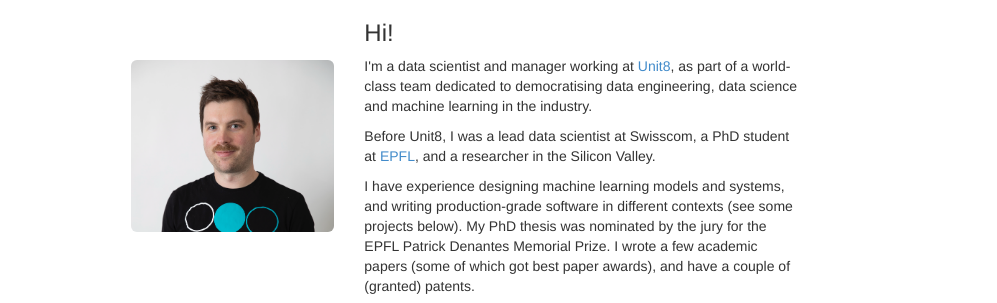
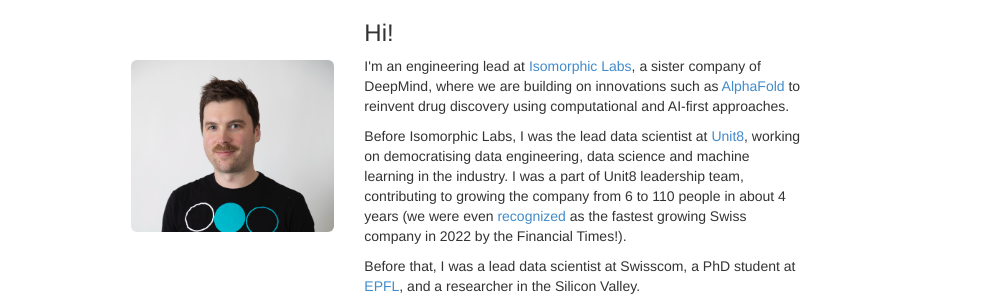
Before and after one commit to hrzn/hrzn.github.io, a plain HTML site: page index.html in a window 1280 px wide. Shown: the top 303 px of the page, without its empty margins (174-1171 px from the left). Drawn offline with nearby package versions, Linux system fonts and the light colour scheme; some packages are replaced by stand-ins of ours; a script that the page names is missing.

Commit message:
update page

```diff
--- a/index.html
+++ b/index.html
@@ -34,32 +34,6 @@
 
 <body>
 
-    <!--
-    <header id="top" class="container">
-		<nav id="nav" class="navbar navbar-default" role="navigation">
-			<div id="innerNav">
-				<div class="navbar-header">
-					<button type="button" class="navbar-toggle" data-toggle="collapse"
-						data-target=".navbar-ex1-collapse">
-						<span class="sr-only">Toggle navigation</span> <span
-							class="icon-bar"></span> <span class="icon-bar"></span> <span
-							class="icon-bar"></span>
-					</button>
-					<a class="navbar-brand" href="#top">Julien Herzen</a>
-				</div>
-
-				<div class="collapse navbar-collapse navbar-ex1-collapse">
-					<ul class="nav navbar-nav">
-						<li class="active"><a href="#about">About</a></li>
-						<li><a href="#research">Publications</a></li>
-					</ul>
-				</div>
-			</div>
-		</nav>
-	</header>
-    -->
-
-
     <div class="container" style="max-width: 700px;">
         <div class="row clearfix">
             <div class="col-sm-4">
@@ -69,12 +43,19 @@
             <div class="col-sm-8">
                 <h3 id="about">Hi!</h3>
                 <p>
-                    I'm a data scientist and manager working at <a href="http://www.unit8.co">Unit8</a>, as part of a
-                    world-class team
-                    dedicated to democratising data engineering, data science and machine learning in the industry.
+                    I'm an engineering lead at <a href="https://www.isomorphiclabs.com">Isomorphic Labs</a>, a sister
+                    company of DeepMind, where we are building on innovations such as
+                    <a href="https://www.deepmind.com/research/highlighted-research/alphafold">AlphaFold</a>
+                    to reinvent drug discovery using computational and AI-first approaches.
                 </p>
                 <p>
-                    Before Unit8, I was a lead data scientist at Swisscom, a PhD student at <a
+                    Before Isomorphic Labs, I was the lead data scientist at <a href="http://www.unit8.co">Unit8</a>,
+                    working on democratising data engineering, data science and machine learning in the industry.
+                    I was a part of Unit8 leadership team, contributing to growing the company from 6 to 110
+                    people in about 4 years (we were even <a href="https://www.ft.com/ft1000-2022">recognized</a>
+                    as the fastest growing Swiss company in 2022 by the Financial Times!).
+                <p>
+                    Before that, I was a lead data scientist at Swisscom, a PhD student at <a
                         href="http://www.epfl.ch">EPFL</a>,
                     and a researcher in the Silicon Valley.
                 </p>
```
